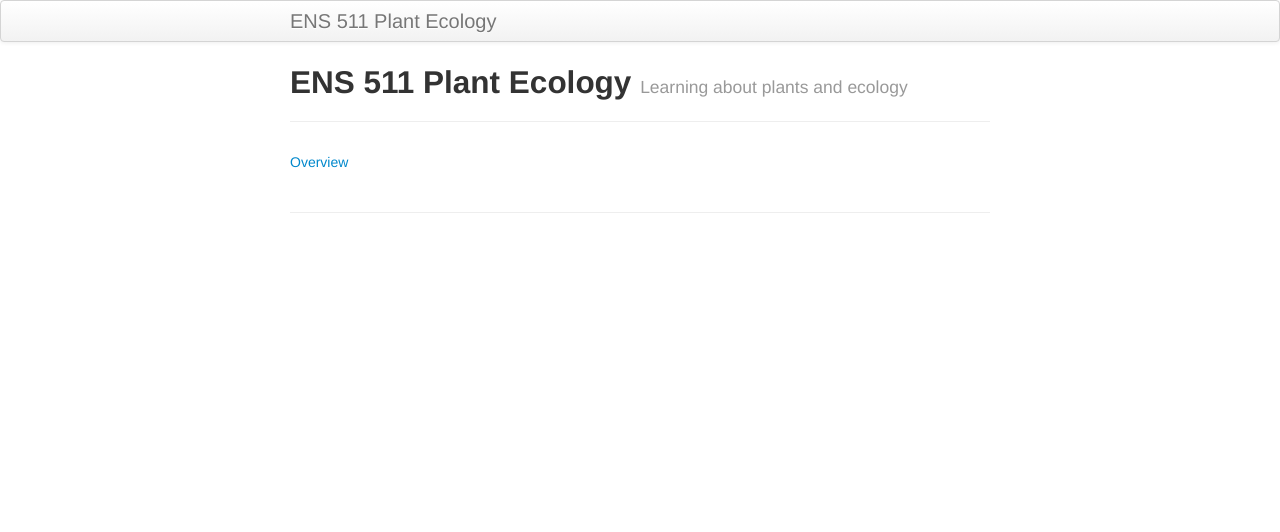
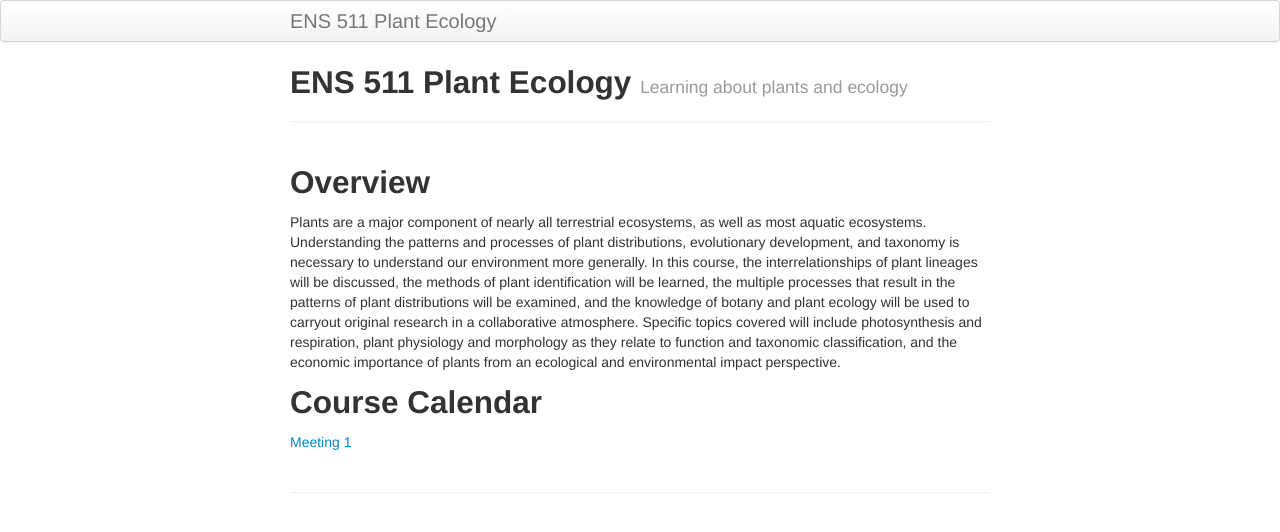
Before and after one commit to mlammens/ENS-511-Plant-Ecology, a Jekyll site: the page built from index.md, in a window 1280 px wide. Shown: the top 532 px of the page. Built offline with Jekyll 4.4.1, drawn with Linux system fonts in a browser that asks for light colours.

Commit message:
Added Meeting 1 outline

```diff
--- a/index.md
+++ b/index.md
@@ -5,4 +5,13 @@ tagline: Learning about plants and ecology
 description: A website for ENS 511 at Pace University
 ---
 
-[Overview](pages/overview.html)
+## Overview
+
+Plants are a major component of nearly all terrestrial ecosystems, as well as most aquatic ecosystems.
+Understanding the patterns and processes of plant distributions, evolutionary development, and taxonomy is necessary to understand our environment more generally.
+In this course, the interrelationships of plant lineages will be discussed, the methods of plant identification will be learned, the multiple processes that result in the patterns of plant distributions will be examined, and the knowledge of botany and plant ecology will be used to carryout original research in a collaborative atmosphere.
+Specific topics covered will include photosynthesis and respiration, plant physiology and morphology as they relate to function and taxonomic classification, and the economic importance of plants from an ecological and environmental impact perspective.
+
+## Course Calendar
+
+[Meeting 1](pages/meeting-1.md)
```
Also changed, not shown: ReadMe.md.
